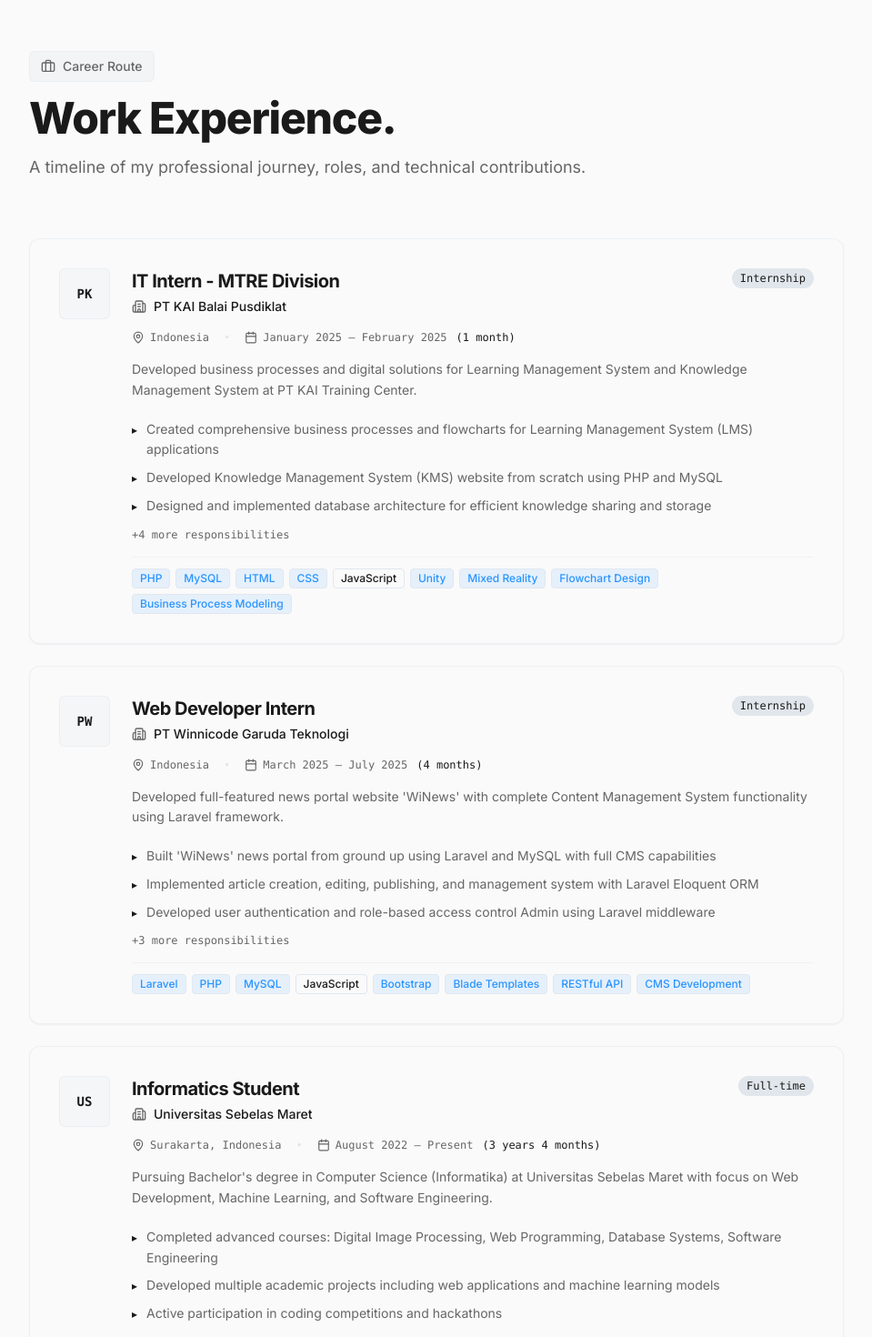
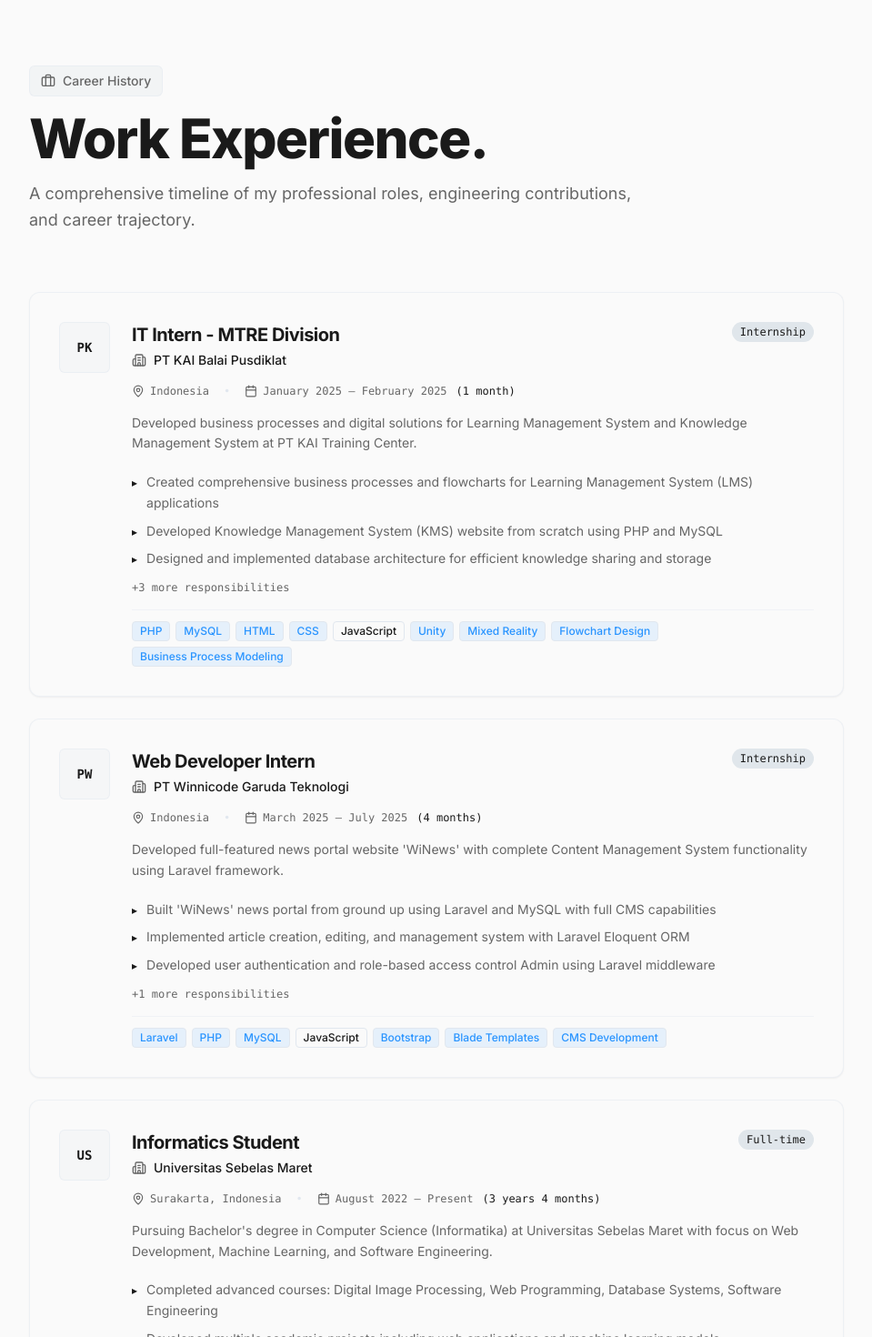
Before and after one commit to AdidyaAbimanyu/portfolio-website, a Next.js app: page / in a window 1280 px wide. Shown: the part 840-2310 px from the top of the page at 91% size, without its empty margins (160-1119 px from the left). Built offline with nearby package versions, Linux system fonts and the light colour scheme.

Commit message:
Fix Some Bug

```diff
--- a/src/app/experience/page.tsx
+++ b/src/app/experience/page.tsx
@@ -1,6 +1,8 @@
 "use client";
 
+import { useState } from "react";
 import ExperienceCard from "@/components/cards/ExperienceCard";
+import ExperienceModal from "@/components/modals/ExperienceModal";
 import FadeIn from "@/components/animations/FadeIn";
 import StaggerChildren from "@/components/animations/StaggerChildren";
 import { Briefcase } from "lucide-react";
@@ -8,6 +10,8 @@
 import { Experience } from "@/types";
 
 export default function ExperiencePage() {
+  const [selectedExperience, setSelectedExperience] = useState<Experience | null>(null);
+
   const experiences = experiencesData as unknown as Experience[];
   const sortedExperiences = [...experiences].sort((a, b) => a.order - b.order);
 
@@ -37,10 +41,19 @@
         <StaggerChildren className="space-y-6">
           {sortedExperiences.map((experience) => (
             <div key={experience.id} className="relative">
-              <ExperienceCard experience={experience} />
+              <ExperienceCard
+                experience={experience}
+                onClick={() => setSelectedExperience(experience)}
+              />
             </div>
           ))}
         </StaggerChildren>
+
+        <ExperienceModal
+          experience={selectedExperience}
+          isOpen={!!selectedExperience}
+          onClose={() => setSelectedExperience(null)}
+        />
       </div>
     </div>
   );
--- a/src/components/sections/Experience.tsx
+++ b/src/components/sections/Experience.tsx
@@ -1,92 +1,60 @@
 "use client";
 
 import { useState } from "react";
+import ExperienceCard from "@/components/cards/ExperienceCard";
+import ExperienceModal from "@/components/modals/ExperienceModal";
 import FadeIn from "@/components/animations/FadeIn";
 import StaggerChildren from "@/components/animations/StaggerChildren";
-import ExperienceCard from "@/components/cards/ExperienceCard";
-import ExperienceModal from "@/components/modals/ExperienceModal";
-import { Button } from "@/components/ui/button";
-import { Briefcase, ChevronDown, ChevronUp } from "lucide-react";
+import { Briefcase } from "lucide-react";
 import experiencesData from "../../data/experiences.json";
 import { Experience } from "@/types";
 
-export default function ExperienceSection() {
-  const [showAll, setShowAll] = useState(false);
+export default function ExperiencePage() {
   const [selectedExperience, setSelectedExperience] = useState<Experience | null>(null);
-  const experiences = experiencesData as Experience[];
 
-  // Sort by order and show featured first
+  const experiences = experiencesData as unknown as Experience[];
   const sortedExperiences = [...experiences].sort((a, b) => a.order - b.order);
-  const displayedExperiences = showAll
-    ? sortedExperiences
-    : sortedExperiences.slice(0, 3);
 
   return (
-    <section id="experience" className="py-24 px-6 md:px-12 lg:px-24">
+    <div className="min-h-screen pt-28 pb-24 px-6 md:px-12 lg:px-24">
       <div className="container mx-auto max-w-4xl">
 
         {/* Header */}
         <FadeIn>
           <div className="flex flex-col items-start mb-16 space-y-4">
-            <div className="flex items-center gap-2 px-3 py-1.5 rounded-md bg-secondary/30 border border-border/50 text-sm font-medium transition-colors hover:bg-secondary/50">
+            <div className="flex items-center gap-2 px-3 py-1.5 rounded-md bg-secondary/30 border border-border/50 text-sm font-medium">
               <Briefcase className="h-4 w-4 text-muted-foreground" />
-              <span className="text-muted-foreground">Career Route</span>
+              <span className="text-muted-foreground">Career History</span>
             </div>
 
-            <h2 className="text-4xl md:text-5xl font-extrabold tracking-tight text-foreground">
+            <h1 className="text-4xl md:text-6xl font-extrabold tracking-tight text-foreground">
               Work Experience.
-            </h2>
+            </h1>
 
-            <p className="text-lg text-muted-foreground max-w-2xl">
-              A timeline of my professional journey, roles, and technical contributions.
+            <p className="text-lg text-muted-foreground max-w-2xl leading-relaxed">
+              A comprehensive timeline of my professional roles, engineering contributions, and career trajectory.
             </p>
           </div>
         </FadeIn>
 
-        {/* Experience Cards */}
-        <div className="relative">
-          <StaggerChildren className="space-y-6">
-            {displayedExperiences.map((experience) => (
+        {/* Timeline */}
+        <StaggerChildren className="space-y-6">
+          {sortedExperiences.map((experience) => (
+            <div key={experience.id} className="relative">
               <ExperienceCard
-                key={experience.id}
                 experience={experience}
                 onClick={() => setSelectedExperience(experience)}
               />
-            ))}
-          </StaggerChildren>
-        </div>
+            </div>
+          ))}
+        </StaggerChildren>
 
-        {/* Show More Button */}
-        {experiences.length > 3 && (
-          <FadeIn delay={0.2}>
-            <div className="flex justify-start mt-12 pt-8 border-t border-border/50">
-              <Button
-                size="lg"
-                variant="ghost"
-                className="hover:bg-accent/50 text-muted-foreground hover:text-foreground transition-all"
-                onClick={() => setShowAll(!showAll)}
-              >
-                {showAll ? (
-                  <>
-                    Show Less <ChevronUp className="ml-2 h-4 w-4" />
-                  </>
-                ) : (
-                  <>
-                    View All Past Roles ({experiences.length}) <ChevronDown className="ml-2 h-4 w-4" />
-                  </>
-                )}
-              </Button>
-            </div>
-          </FadeIn>
-        )}
-
-        {/* Experience Detail Modal */}
         <ExperienceModal
           experience={selectedExperience}
           isOpen={!!selectedExperience}
           onClose={() => setSelectedExperience(null)}
         />
       </div>
-    </section>
+    </div>
   );
 }
--- a/src/data/experiences.json
+++ b/src/data/experiences.json
@@ -14,7 +14,6 @@
       "Developed Knowledge Management System (KMS) website from scratch using PHP and MySQL",
       "Designed and implemented database architecture for efficient knowledge sharing and storage",
       "Built Mixed Reality (MR) train prototype using Unity and Blender for immersive training simulations",
-      "Created 3D train models and interactive MR environments for practical training scenarios",
       "Collaborated with MTRE team to digitize training workflows and improve operational efficiency",
       "Documented technical specifications and user manuals for developed systems"
     ],
@@ -44,11 +43,9 @@
     "description": "Developed full-featured news portal website 'WiNews' with complete Content Management System functionality using Laravel framework.",
     "responsibilities": [
       "Built 'WiNews' news portal from ground up using Laravel and MySQL with full CMS capabilities",
-      "Implemented article creation, editing, publishing, and management system with Laravel Eloquent ORM",
+      "Implemented article creation, editing, and management system with Laravel Eloquent ORM",
       "Developed user authentication and role-based access control Admin using Laravel middleware",
-      "Created responsive front-end design for optimal reading experience across devices",
-      "Integrated media management system for images with Laravel file storage",
-      "Implemented RESTful API endpoints for content delivery and integration"
+      "Integrated media management system for images with Laravel file storage"
     ],
     "technologies": [
       "Laravel",
@@ -57,7 +54,6 @@
       "JavaScript",
       "Bootstrap",
       "Blade Templates",
-      "RESTful API",
       "CMS Development"
     ],
     "featured": true,
@@ -76,9 +72,8 @@
     "responsibilities": [
       "Completed advanced courses: Digital Image Processing, Web Programming, Database Systems, Software Engineering",
       "Developed multiple academic projects including web applications and machine learning models",
-      "Active participation in coding competitions and hackathons",
-      "Collaborated on group projects using Agile methodology",
-      "Conducted research on image enhancement algorithms and deep learning applications"
+      "Collaborated on group projects using Waterfall methodology",
+      "Conducted research on image steganography and deep learning applications"
     ],
     "technologies": [
       "Python",
--- a/src/data/skills.json
+++ b/src/data/skills.json
@@ -47,13 +47,13 @@
       "skills": [
         {
           "name": "TensorFlow",
-          "level": "Advanced",
+          "level": "Intermediate",
           "icon": "tensorflow",
           "yearsOfExperience": 3
         },
         {
           "name": "Keras",
-          "level": "Advanced",
+          "level": "Intermediate",
           "icon": "keras",
           "yearsOfExperience": 3
         }
@@ -119,7 +119,7 @@
         },
         {
           "name": "HTML/CSS",
-          "level": "Advanced",
+          "level": "Intermediate",
           "icon": "html",
           "yearsOfExperience": 3
         }
--- a/src/lib/utils.ts
+++ b/src/lib/utils.ts
@@ -12,6 +12,7 @@
   return date.toLocaleDateString("en-US", {
     year: "numeric",
     month: "long",
+    timeZone: "UTC",
   });
 }
 
```
